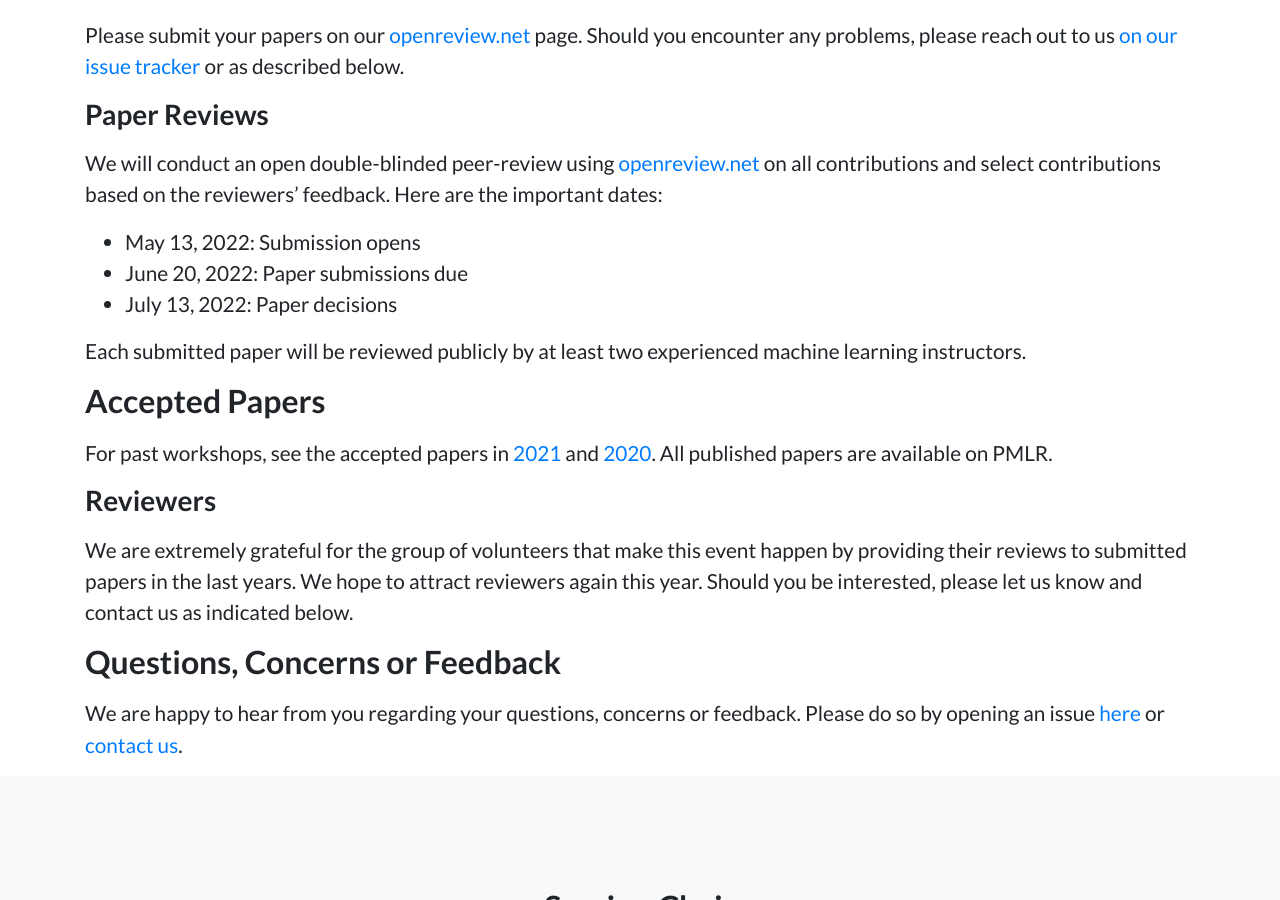
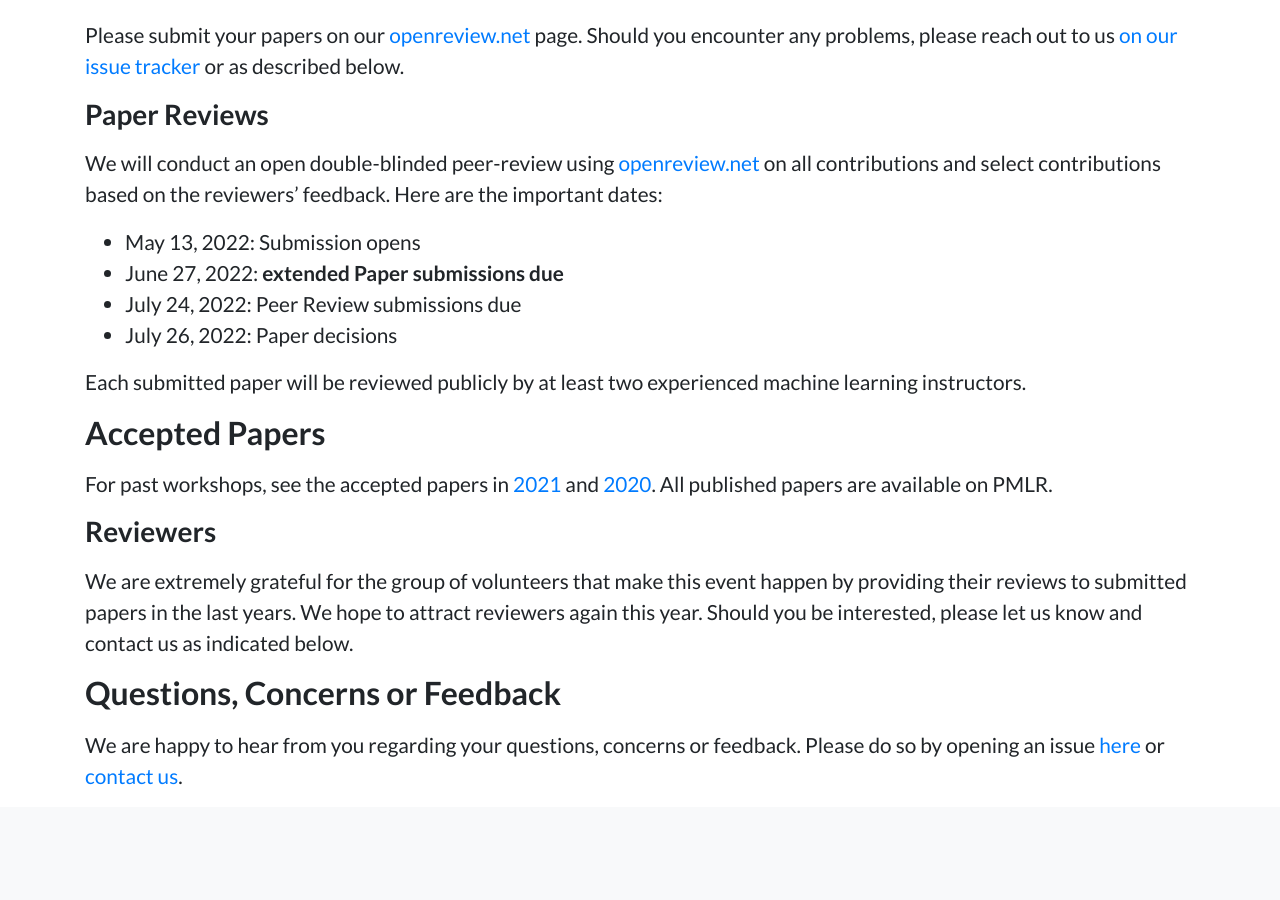
Before and after one commit to teaching-ml/2022, a Jekyll site: the page built from index.md, in a window 1280 px wide and 900 px high, scrolled down 5194 px. Built offline with Jekyll 4.4.1, drawn with Linux system fonts in a browser that asks for light colours; some of the changed text lies outside the part shown.

Commit message:
fixed dates and typos

```diff
--- a/index.md
+++ b/index.md
@@ -12,7 +12,7 @@ title: 'Teaching ML @ ECML-PKDD 2022'
 
 * June 20, 2022: Paper submissions due
 * June 27, 2022: **extended Paper submissions due**
-* July 24, 2022: Perr review submissions due
+* July 24, 2022: Peer Review submissions due
 * July 26, 2022: Paper decisions
 * Sep 06, 2022: Camera ready due (including video recording)
 * Sep 09, 2022: all papers online
@@ -132,8 +132,9 @@ Please submit your papers on our [openreview.net](https://openreview.net/group?i
 We will conduct an open double-blinded peer-review using [openreview.net](https://openreview.net/group?id=ecmlpkdd.org/ECMLPKDD/2022/Workshop/TeachML) on all contributions and select contributions based on the reviewers' feedback. Here are the important dates:
 
 * May 13, 2022: Submission opens
-* June 20, 2022: Paper submissions due
-* July 13, 2022: Paper decisions
+* June 27, 2022: **extended Paper submissions due**
+* July 24, 2022: Peer Review submissions due
+* July 26, 2022: Paper decisions
 
 Each submitted paper will be reviewed publicly by at least two experienced machine learning instructors.
 
```
